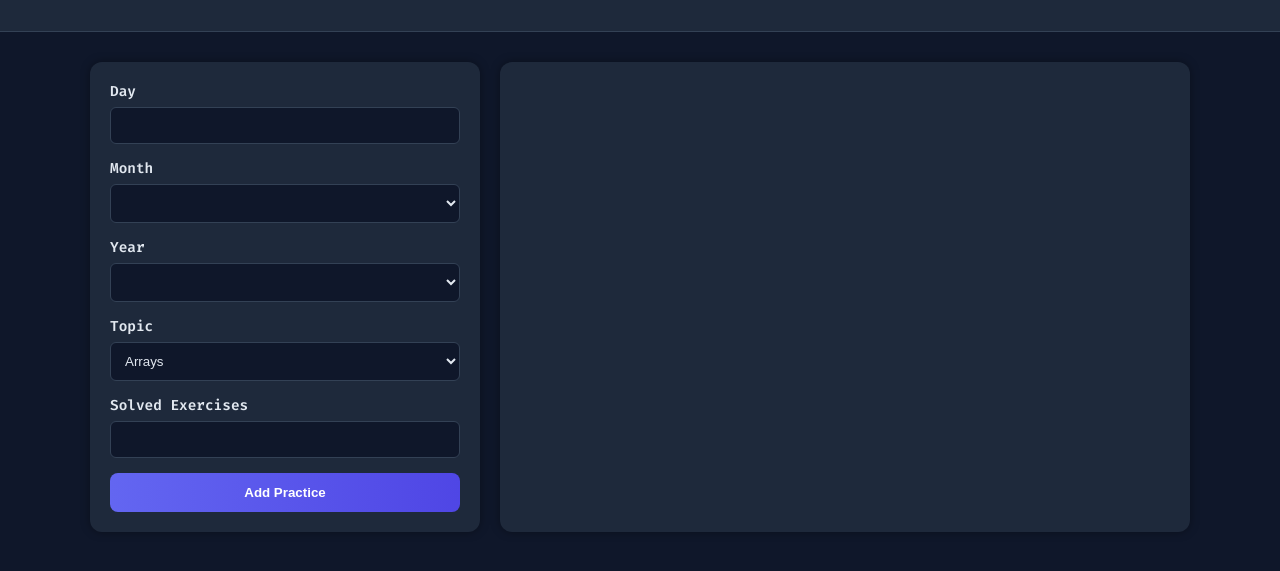
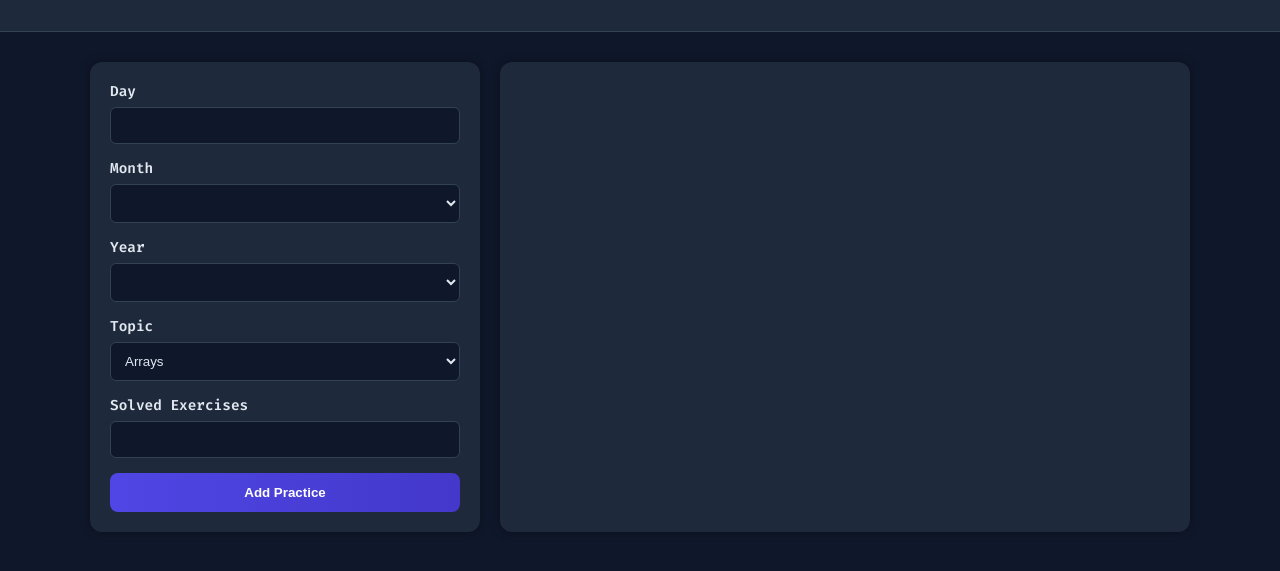
Before and after one commit to YouDevs/test, a plain HTML site: page index.html in a window 1280 px wide. In both pictures the pointer is over the button "Add Practice". Shown: the part 87-658 px from the top of the page. Drawn offline with nearby package versions, Linux system fonts and the light colour scheme.

Commit message:
style: adding hover to btn-primary

```diff
--- a/style.css
+++ b/style.css
@@ -92,3 +92,11 @@ input:focus, select:focus {
     cursor: pointer;
     transition: transform 0.05s ease-in-out;
 }
+
+.btn-primary:hover {
+    background: linear-gradient(90deg, #4f46e5, #4338ca);
+}
+
+.btn-primary:active {
+    transform: scale(0.97);
+}
```
